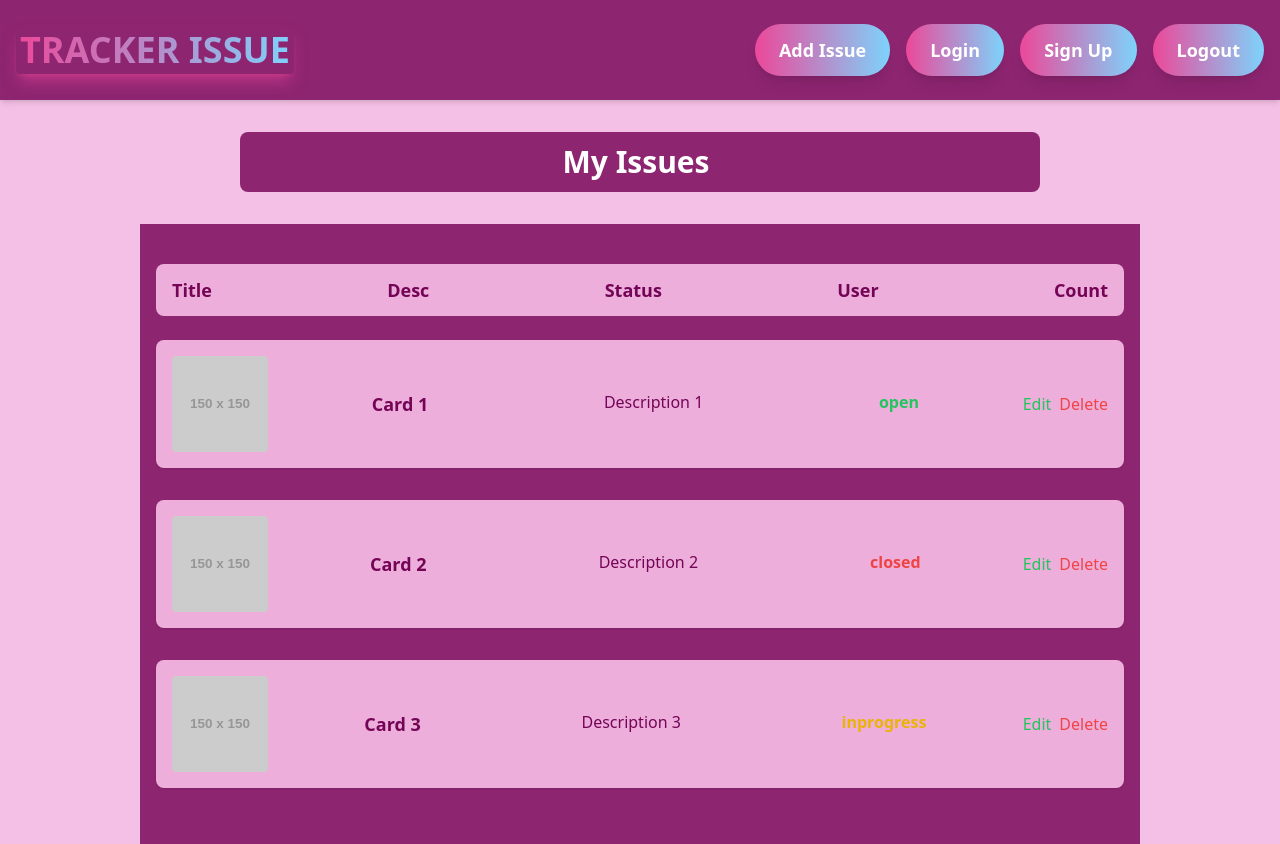
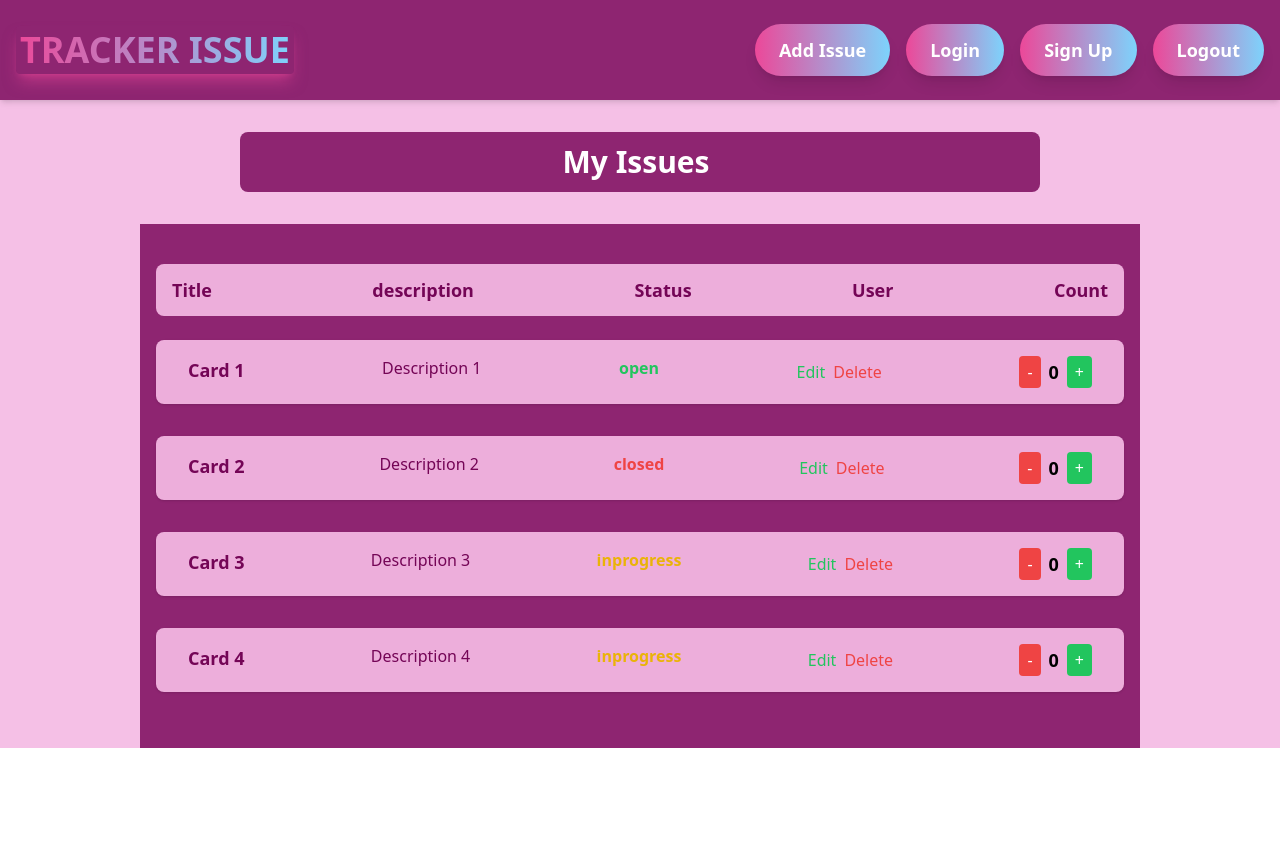
Before and after one commit to sidra-dabash/The-graduation-project, a React (Vite) app: page / in a window 1280 px wide. After the commit the page ends 800 px from the top, so only its background shows below. Built offline with nearby package versions, Linux system fonts and the light colour scheme.

Commit message:
commit m1

```diff
--- a/src/component/Main.jsx
+++ b/src/component/Main.jsx
@@ -5,17 +5,17 @@ import { Link } from "react-router-dom";
 import NewIssue from "./NewIssue";
 import EditIssue from "./EditIssue";
 
-function Card({ title, desc, imageUrl, status, onEdit, onDelete }) {
+function Card({ title, description, status,count, onEdit, onDelete , onIncrease,onDecrease}) {
   return (
-    <div className="bg-[#edaedb] w-full flex flex-row justify-between items-center rounded-lg shadow p-4 mb-4">
-      <img
+    <div className="bg-[#edaedb] w-full flex flex-row justify-between items-center rounded-lg shadow p-4 mb-4 mr-4">
+      {/* <img
         src={imageUrl}
         alt={title}
         className="w-24 h-24 object-cover rounded"
-      />
-      <div className="flex justify-around flex-1 mx-4">
+      /> */}
+      <div className="flex justify-between flex-1 mx-4">
         <h3 className="text-[#740556] font-bold text-lg">{title}</h3>
-        <p className="text-[#740556]">{desc}</p>
+        <p className="text-[#740556]">{description}</p>
         <p
           className={`font-semibold ${
             status === "open"
@@ -27,7 +27,7 @@ function Card({ title, desc, imageUrl, status, onEdit, onDelete }) {
         >
           {status}
         </p>
-      </div>
+
       <div className="flex  items-center gap-2">
         <Link to={"/edit-issue"}>
       <button onClick={onEdit} className="text-green-500 hover:underline">
@@ -38,32 +38,66 @@ function Card({ title, desc, imageUrl, status, onEdit, onDelete }) {
           Delete
         </button>
       </div>
+
+      <div className="flex items-center gap-2">
+          <button onClick={onDecrease} className="px-2 py-1 bg-red-500 text-white rounded">-</button>
+          <span className="font-bold text-lg">{count}</span>
+          <button onClick={onIncrease} className="px-2 py-1 bg-green-500 text-white rounded">+</button>
+        </div>
+
+    </div>
     </div>
   );
 }
 
 function Main({ issue }) {
-  const headers = ["Title", "Desc", "Status", "User", "Count"];
+  const headers = ["Title", "description", "Status", "User", "Count"];
   const [cardsData, setCardsData] = useState([
     {
       title: "Card 1",
-      desc: "Description 1",
-      imageUrl: "https://via.placeholder.com/150",
+      description: "Description 1",
+      // imageUrl: "https://via.placeholder.com/150",
       status: "open",
+      count: 0,
     },
     {
       title: "Card 2",
-      desc: "Description 2",
-      imageUrl: "https://via.placeholder.com/150",
+      description: "Description 2",
+      // imageUrl: "https://via.placeholder.com/150",
       status: "closed",
+      count: 0,
     },
     {
       title: "Card 3",
-      desc: "Description 3",
-      imageUrl: "https://via.placeholder.com/150",
+      description: "Description 3",
+      // imageUrl: "https://via.placeholder.com/150",
       status: "inprogress",
+      count: 0,
+    },
+    {
+      title: "Card 4",
+      description: "Description 4",
+      // imageUrl: "https://via.placeholder.com/150",
+      status: "inprogress",
+      count: 0,
     },
   ]);
+
+  const handleIncrease = (index) => {
+    const updatedCards = [...cardsData];
+    updatedCards[index].count += 1;
+    setCardsData(updatedCards);
+  };
+
+  const handleDecrease = (index) => {
+    const updatedCards = [...cardsData];
+    // التاكد من العدد اكبر من الصفر كي يتم انقاصه
+    if (updatedCards[index].count > 0) {
+      updatedCards[index].count -= 1;
+      setCardsData(updatedCards);
+    }
+  };
+
   const [editingIssue, setEditingIssue] = useState(null);
 
   const handleEdit = (index) => {
@@ -99,11 +133,14 @@ function Main({ issue }) {
             <Card
               key={index}
               title={card.title}
-              desc={card.desc}
-              imageUrl={card.imageUrl}
+              description={card.description}
+              // imageUrl={card.imageUrl}
               status={card.status}
               onEdit={() => handleEdit(index)}
               onDelete={() => handleDelete(index)}
+              onIncrease={() => handleIncrease(index)}
+              onDecrease={() => handleDecrease(index)}
+              count={card.count}
             />
           ))}
         </div>
--- a/src/component/NewIssue.jsx
+++ b/src/component/NewIssue.jsx
@@ -51,7 +51,7 @@ function NewIssue({ onAddNewIssue }) {
     title: "",
     description: "",
     status: "",
-    imageUrl: "",
+    // imageUrl: "",
   });
   const [alert, setAlert] = useState({ show: false, type: "", message: "" });
   const handleChange = (e) => {
@@ -84,6 +84,7 @@ function NewIssue({ onAddNewIssue }) {
         title: formData.title,
         description: formData.description,
         status: formData.status,
+        count: 0,
       };
       const response = await axios.post(API_URL, { data: newIssue });
       // جلب البيانات الجديدة من الاستجابة
```
